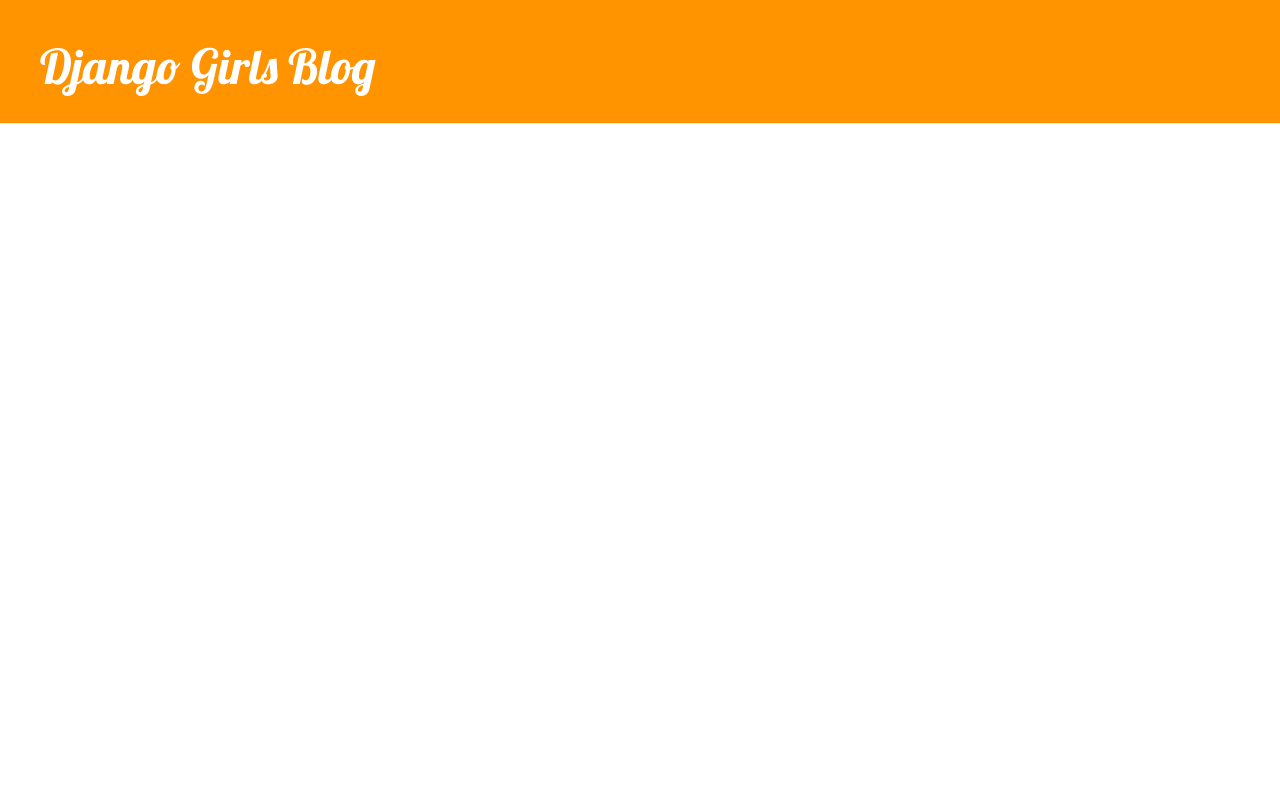
After one commit to Aleks-AM/Mysite1, a Django app: template blog/templates/blog/base_list.html in a window 1280 px wide. The commit adds this page. Run offline with Django 3.2, Linux system fonts and the light colour scheme; the template is opened without the code that fills it, so the values that code supplies are empty; some libraries are stand-ins or nearby versions.

Commit message:
Added view and template for detailed blog post as well as CSS for the site.

```diff
--- /dev/null
+++ b/blog/static/css/blog.css
@@ -0,0 +1,47 @@
+
+.page-header {
+    background-color: #ff9400;
+    margin-top: 0;
+    padding: 20px 20px 20px 40px;
+}
+
+.page-header h1, .page-header h1 a, .page-header h1 a:visited, .page-header h1 a:active {
+    color: #ffffff;
+    font-size: 36pt;
+    text-decoration: none;
+}
+
+.content {
+    margin-left: 40px;
+}
+
+h1, h2, h3, h4 {
+    font-family: 'Lobster', cursive;
+}
+
+.date {
+    color: #828282;
+}
+
+.save {
+    float: right;
+}
+
+.post-form textarea, .post-form input {
+    width: 100%;
+}
+
+.top-menu, .top-menu:hover, .top-menu:visited {
+    color: #ffffff;
+    float: right;
+    font-size: 26pt;
+    margin-right: 20px;
+}
+
+.post {
+    margin-bottom: 70px;
+}
+
+.post h1 a, .post h1 a:visited {
+    color: #000000;
+}
--- /dev/null
+++ b/blog/templates/blog/base_list.html
@@ -0,0 +1,25 @@
+{% load static %}
+
+<html>
+    <head>
+        <title>Django Girls blog</title>
+<link rel="stylesheet" href="//maxcdn.bootstrapcdn.com/bootstrap/3.2.0/css/bootstrap.min.css">
+<link rel="stylesheet" href="//maxcdn.bootstrapcdn.com/bootstrap/3.2.0/css/bootstrap-theme.min.css">
+<link rel="stylesheet" href="{% static 'css/blog.css' %}">
+<link href="https://fonts.googleapis.com/css?family=Lobster&subset=latin,cyrillic" rel="stylesheet" type="text/css">
+
+    </head>
+    <body>
+     <div class="page-header">
+        <h1><a href="/">Django Girls Blog</a></h1>
+    </div>
+    <div class="content container">
+        <div class="row">
+            <div class="col-md-8">
+            {% block content %}
+            {% endblock %}
+            </div>
+        </div>
+    </div>
+    </body>
+</html>
--- a/blog/urls.py
+++ b/blog/urls.py
@@ -1,6 +1,8 @@
 from django.urls import path
 from . import views
+from django.shortcuts import render, get_object_or_404
 
 urlpatterns = [
     path('', views.post_list, name='post_list'),
+    path('post/<int:pk>/', views.post_detail, name='post_detail'),
 ]
--- a/blog/views.py
+++ b/blog/views.py
@@ -1,9 +1,14 @@
 from django.shortcuts import render
 from django.utils import timezone
 from .models import Post
+from django.shortcuts import render, get_object_or_404
 
 def post_list(request):
     posts = Post.objects.filter(published_date__lte=timezone.now()).order_by('published_date')
     return render(request, 'blog/post_list.html', {'posts': posts})
+def post_detail(request, pk):
+    post = get_object_or_404(Post, pk=pk)
+    return render(request, 'blog/post_detail.html', {'post': post})
+
 
 # Create your views here.
```
Also changed, not shown: blog/templates/blog/post_detail.html (added, +13 -0 lines), blog/templates/blog/post_list.html (+9 -18 lines).
